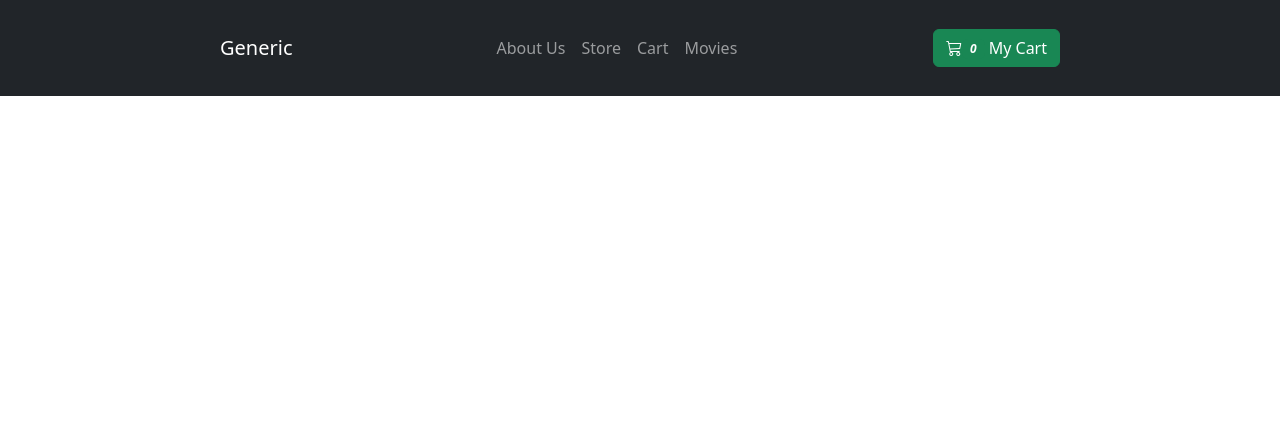
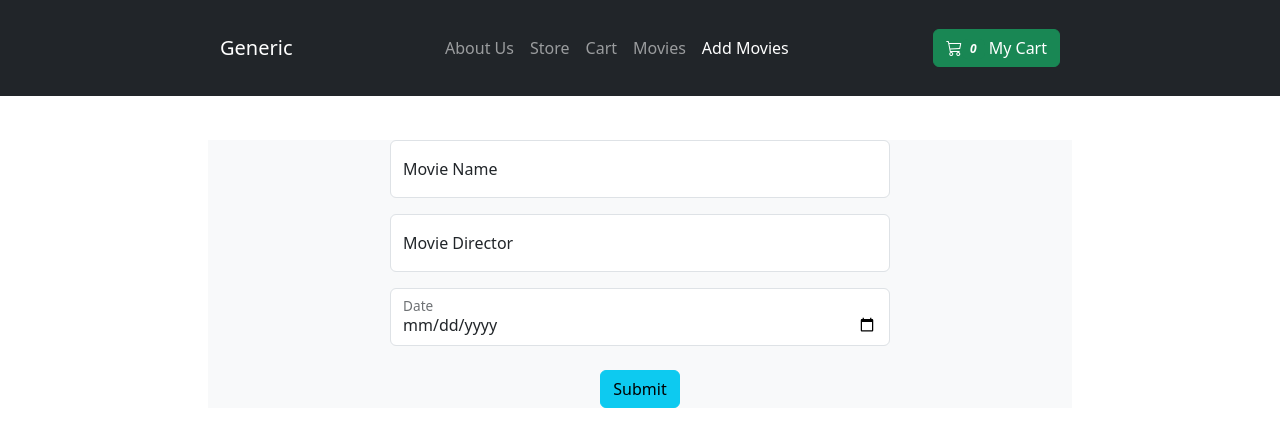
Before and after one commit to deepakkr14/E-commerce-website, a React (Create React App) app: page /addMovie in a window 1280 px wide. Shown: the top 446 px of the page. Built offline with nearby package versions, Linux system fonts and the light colour scheme.

Commit message:
added MovieAddForm

```diff
--- a/src/App.js
+++ b/src/App.js
@@ -5,10 +5,11 @@ import Movies from './Components/Fetch'
 import CartContext from "./Components/Stores/contextProvider";
 import { useState } from "react";
 
-import { NavLink,Link, Route, BrowserRouter, Routes,Navigate } from "react-router-dom";
+import {  Route, BrowserRouter, Routes } from "react-router-dom";
 import Header from "./Components/Header";
 import AboutUs from "./Components/AboutUs";
 import Navbar from './Components/UI/Navbar'
+import MovieAddForm from "./Components/MovieAddForm";
 export default function App() {
   const [cartOpen, setcartOpen] = useState(true);
   const openCart = () => {
@@ -36,6 +37,7 @@ export default function App() {
           <Route path="/about" element={<AboutUs/>} />
           <Route path="/cart" element={<Cart/>} />
           <Route path="/home" element={<Home/>} />
+          <Route path="/addMovie" element={<MovieAddForm/>} />
           {/* <Route path="/cart/:name" element={<Cart/>} /> */}
           {/* <Route path="/cart" element={<Navigate to='/'/>} /> */}
         </Routes>
--- a/src/Components/Fetch.js
+++ b/src/Components/Fetch.js
@@ -1,5 +1,6 @@
 import React, { useState, useEffect, useCallback, useMemo } from "react";
 import { Button, Container, Spinner } from "react-bootstrap";
+// import MovieAddForm from "./MovieAddForm";
 const MoviesContent = () => {
   const [Movies, setMovies] = useState([]);
   const [loading, setLoading] = useState(true);
@@ -8,7 +9,7 @@ const MoviesContent = () => {
 
 const fetchData = async () => {
     try {
-      const response = await fetch("https://swapi.dev/api/fils");
+      const response = await fetch("https://swapi.dev/api/films");
       if (!response.ok) {
 
         throw new Error("Could not get data");
@@ -75,10 +76,13 @@ const fetchData = async () => {
     </li>
   ))}
 </ul>),[Movies])
-
+// const viewform=()=>{
+// return <MovieAddForm/>
+// }
   return (
     <div>
-      {!loading && !intervalId && <h2>NO data found</h2>}
+      {/* <Button onClick={viewform}>add new movie</Button> */}
+      {!loading && !intervalId && !Movies && <h2>NO data found</h2>}
       {error && (
         <h2>
           Could not get data <strong>Retrying</strong>
--- /dev/null
+++ b/src/Components/MovieAddForm.js
@@ -0,0 +1,71 @@
+import React, { useRef } from "react";
+import {
+  Container,
+  Row,
+  Col,
+  Form,
+  Button,
+  FloatingLabel,
+} from "react-bootstrap";
+
+const MovieAddForm = () => {
+  const NameRef = useRef();
+  const DirectorRef = useRef();
+  const DateRef = useRef();
+  const submitHandler = (event) => {
+    event.preventDefault();
+    const MovieName = NameRef.current.value;
+    const DirectorName = DirectorRef.current.value;
+    const DateNumber = DateRef.current.value;
+    const userData = {
+      Movie: MovieName,
+      Director: DirectorName,
+      Date: DateNumber,
+      id: Math.random().toString(),
+    };
+    console.log(userData);
+  };
+  return (
+    <Container>
+      <Row>
+        <Col className="bg-light d-flex justify-content-center mt-4">
+          <Form onSubmit={submitHandler}>
+            <Form.Group className="mb-3" controlId="formBasicEmail">
+
+
+              <FloatingLabel label="Movie Name" className="mb-2">
+                <Form.Control
+                  ref={NameRef}
+                  style={{ width: "500px" }}
+                  type="text"
+                  placeholder="Movie Name"
+                />
+              </FloatingLabel>
+            </Form.Group>
+
+            <Form.Group className="mb-3" controlId="formBasicPassword">
+              <FloatingLabel label="Movie Director" className="mb-2">
+                <Form.Control
+                  type="text"
+                  ref={DirectorRef}
+                  placeholder="Director"
+                />
+              </FloatingLabel>
+            </Form.Group>
+            <Form.Group className="mb-4" controlId="formBasicPassword">
+              <FloatingLabel label="Date" className="mb-2">
+                <Form.Control type="date" ref={DateRef} />
+              </FloatingLabel>
+            </Form.Group>
+            <div className="d-flex justify-content-center">
+              <Button variant="info" type="submit">
+                Submit
+              </Button>
+            </div>
+          </Form>
+        </Col>
+      </Row>
+    </Container>
+  );
+};
+export default MovieAddForm;
--- a/src/Components/UI/Navbar.js
+++ b/src/Components/UI/Navbar.js
@@ -1,7 +1,7 @@
 import React from 'react'
 import { useContext } from "react";
 import CartContext from "../Stores/cartContext";
-import { NavLink,Link } from "react-router-dom";
+import { NavLink } from "react-router-dom";
 import { Container, Navbar, Nav, Button,Badge} from "react-bootstrap";
 
 import 'bootstrap/dist/css/bootstrap.min.css';
@@ -17,6 +17,7 @@ const Navigation = (props) => {
         <Nav.Link as={NavLink} to="/">Store</Nav.Link>
         <Nav.Link as={NavLink} to="/cart">Cart</Nav.Link>
         <Nav.Link as={NavLink} to="/movies">Movies</Nav.Link>
+        <Nav.Link as={NavLink} to="/addMovie">Add Movies</Nav.Link>
           {/* <Nav.Link href="#home">Home</Nav.Link>
           <Nav.Link href="#features">Store</Nav.Link>
           <Nav.Link href="#pricing">Pricing</Nav.Link> */}
```
